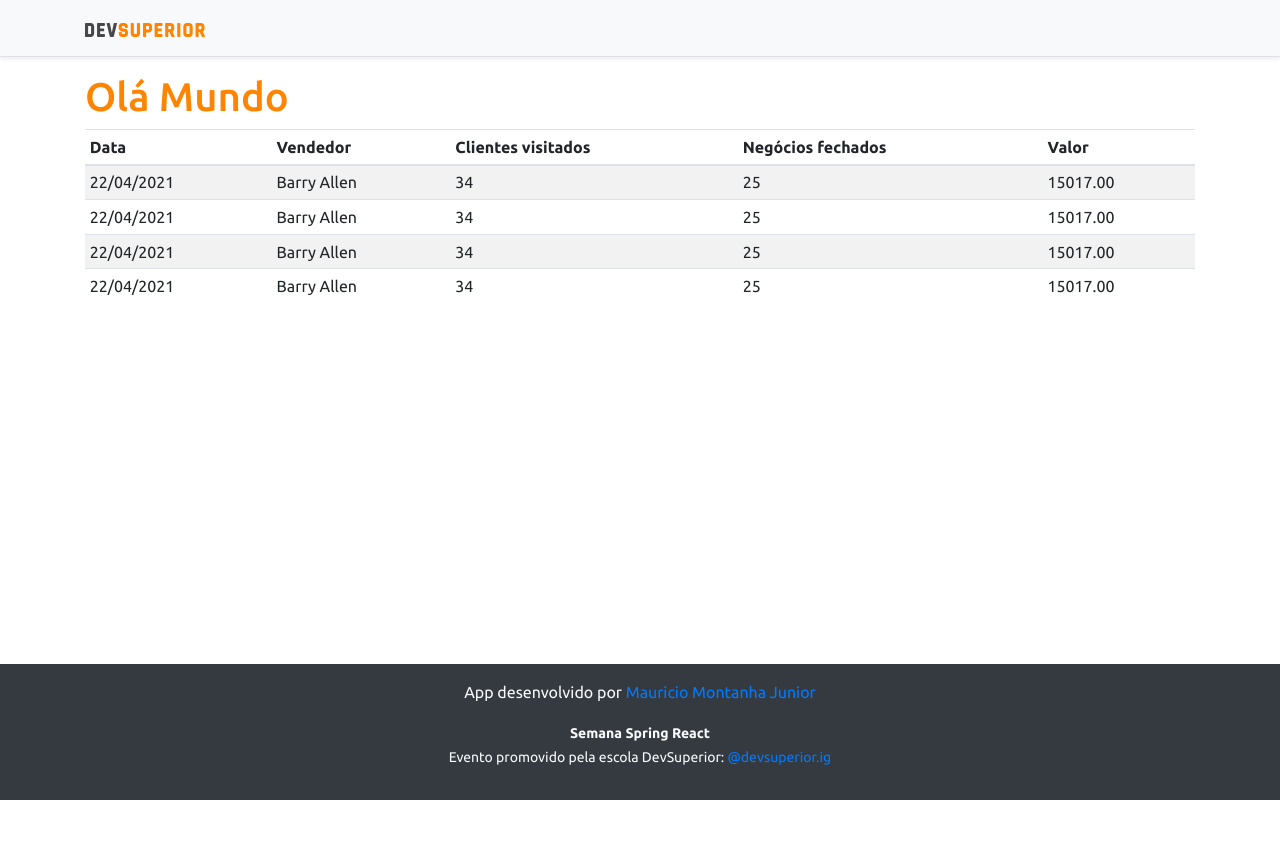
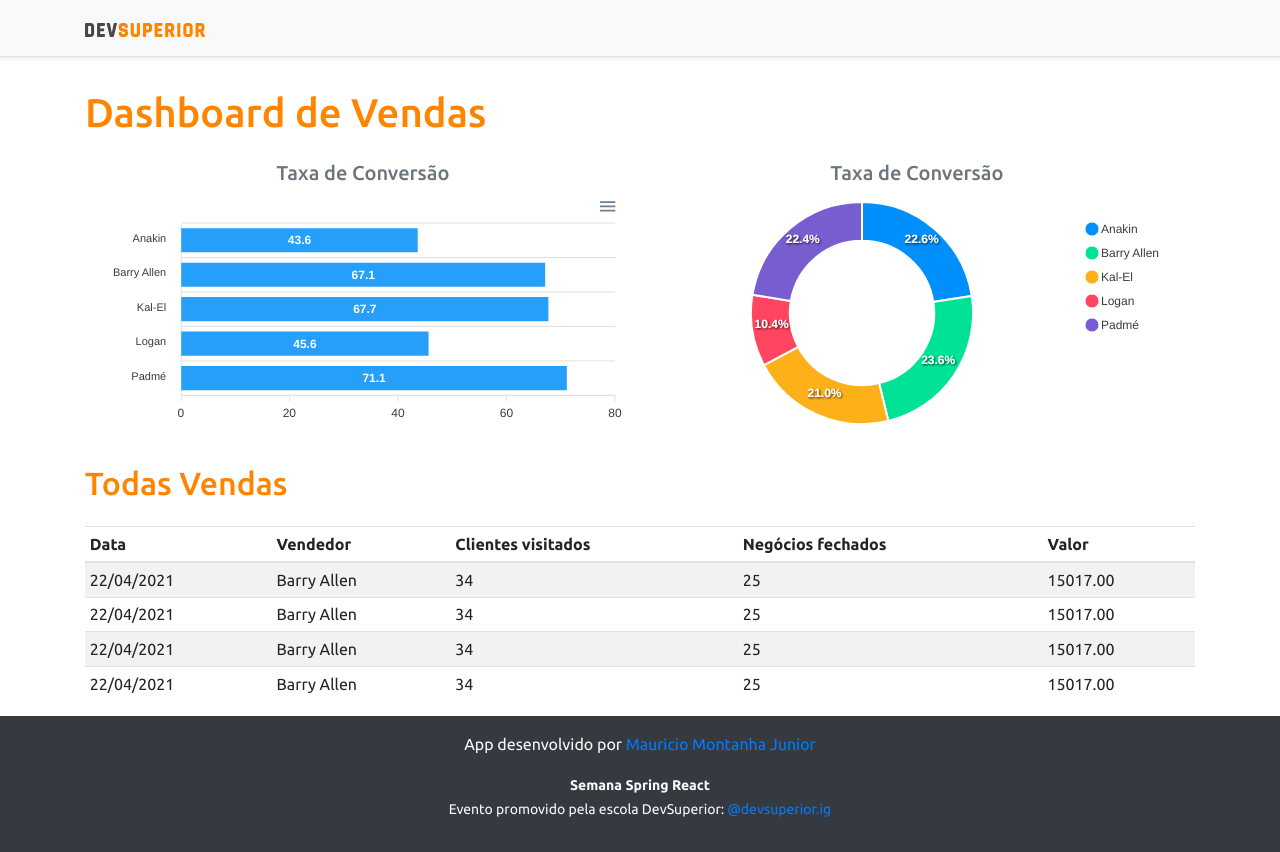
Before and after one commit to MontanhaJr/projeto-sds3, a React (Create React App) app in the folder frontend/: page / in a window 1280 px wide. Before the commit the page ends 800 px from the top, so only its background shows below. Built offline with nearby package versions, Linux system fonts and the light colour scheme.

Commit message:
Static charts

```diff
--- a/frontend/package.json
+++ b/frontend/package.json
@@ -12,10 +12,12 @@
     "@types/node": "^12.0.0",
     "@types/react": "^17.0.0",
     "@types/react-dom": "^17.0.0",
+    "apexcharts": "^3.26.1",
     "bootstrap": "^4.6.0",
     "jquery": "1.9.1",
     "popper.js": "^1.16.1",
     "react": "^17.0.2",
+    "react-apexcharts": "^1.3.9",
     "react-dom": "^17.0.2",
     "react-scripts": "4.0.3",
     "typescript": "^4.1.2",
--- a/frontend/src/App.tsx
+++ b/frontend/src/App.tsx
@@ -1,4 +1,6 @@
+import BarChart from 'components/BarChart';
 import DataTable from 'components/DataTable/intex';
+import DonutChart from 'components/DonutChart';
 import Footer from 'components/Footer';
 import NavBar from 'components/NavBar';
 import React from 'react';
@@ -8,7 +10,22 @@ function App() {
     <>
       <NavBar />
       <div className="container">
-        <h1 className="text-primary">Olá Mundo</h1>
+        <h1 className="text-primary py-3">Dashboard de Vendas</h1>
+
+        <div className="row px-3">
+          <div className="col-sm-6">
+            <h5 className="text-center text-secondary">Taxa de Conversão</h5>
+            <BarChart />
+          </div>
+          <div className="col-sm-6">
+          <h5 className="text-center text-secondary">Taxa de Conversão</h5>
+            <DonutChart />
+          </div>
+        </div>
+
+        <div className="py-3">
+          <h2 className="text-primary">Todas Vendas</h2>
+        </div>
 
         <DataTable />
       </div>
--- /dev/null
+++ b/frontend/src/components/BarChart/index.tsx
@@ -0,0 +1,34 @@
+import Chart from "react-apexcharts"
+
+function BarChart() {
+    const options = {
+        plotOptions: {
+            bar: {
+                horizontal: true,
+            }
+        },
+    };
+
+    const mockData = {
+        labels: {
+            categories: ['Anakin', 'Barry Allen', 'Kal-El', 'Logan', 'Padmé']
+        },
+        series: [
+            {
+                name: "% Sucesso",
+                data: [43.6, 67.1, 67.7, 45.6, 71.1]
+            }
+        ]
+    };
+
+    return (
+        <Chart
+            options={{ ...options, xaxis: mockData.labels}}
+            series={mockData.series}
+            type="bar"
+            height="240"
+        />
+    );
+}
+
+export default BarChart;
--- /dev/null
+++ b/frontend/src/components/DonutChart/index.tsx
@@ -0,0 +1,25 @@
+import Chart from "react-apexcharts"
+
+function DonutChart() {
+    const mockData = {
+        series: [477138, 499928, 444867, 220426, 473088],
+        labels: ['Anakin', 'Barry Allen', 'Kal-El', 'Logan', 'Padmé']
+    }
+
+    const options = {
+        legend: {
+            show: true
+        }
+    }
+
+    return (
+        <Chart
+            options={{ ...options, labels: mockData.labels}}
+            series={mockData.series}
+            type="donut"
+            height="240"
+        />
+    );
+}
+
+export default DonutChart;
```
Also changed, not shown: 1 other file (tests, documents, lock files or other folders).
